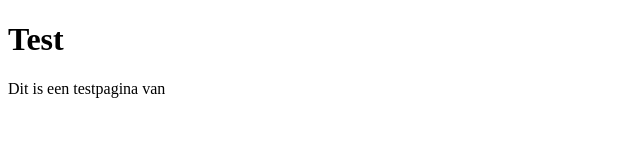
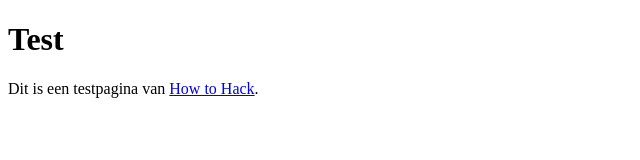
Before and after one commit to lucasenlucas/hth, a plain HTML site: page index.html in a window 1280 px wide. Shown: the whole page, without its empty margins (0-640 px from the left). Drawn offline with Linux system fonts and the light colour scheme.

Commit message:
Update index.html

```diff
--- a/index.html
+++ b/index.html
@@ -7,6 +7,6 @@
 </head>
 <body>
     <h1>Test</h1>
-    <p>Dit is een testpagina van <a href="howtohack.nl"></a> </p>
+    <p>Dit is een testpagina van <a href="howtohack.nl">How to Hack</a>. </p>
 </body>
 </html>
```
